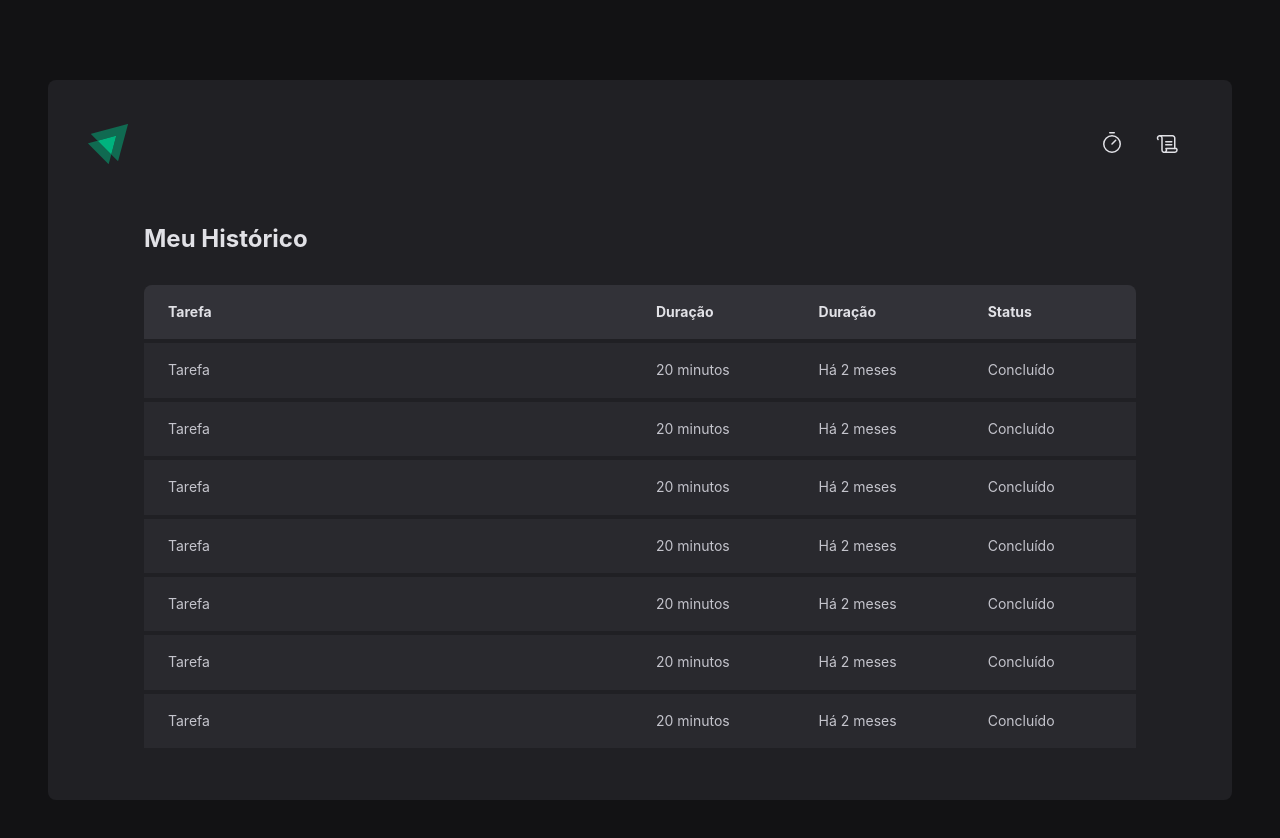
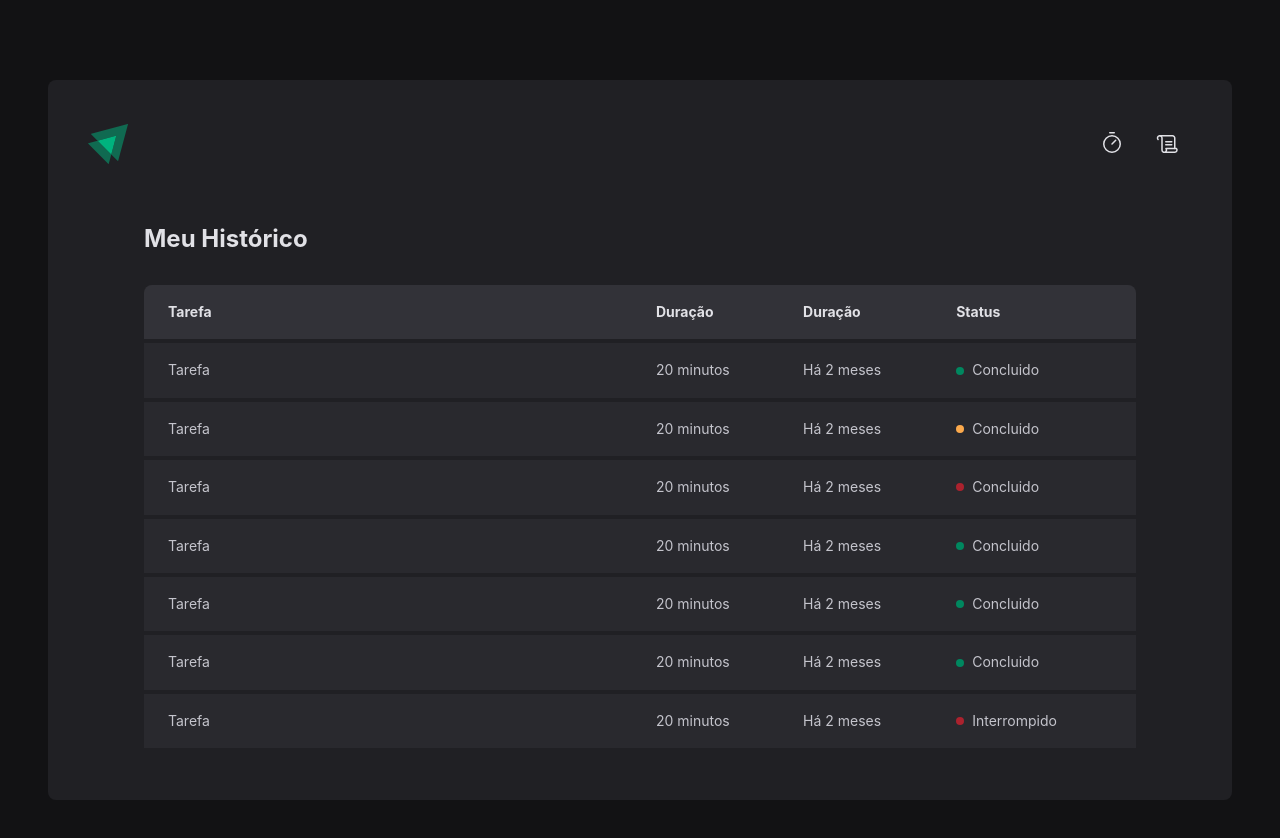
Before and after one commit to Adonaikjr/timer, a React (Vite) app: page /history in a window 1280 px wide. Shown: the top 838 px of the page. Built offline with nearby package versions, Linux system fonts and the light colour scheme.

Commit message:
page history

```diff
--- a/src/pages/History/index.tsx
+++ b/src/pages/History/index.tsx
@@ -1,4 +1,4 @@
-import { Container, HistoryList } from './styled'
+import { Container, HistoryList, Status } from './styled'
 
 export function History() {
   return (
@@ -19,43 +19,57 @@
               <td>Tarefa</td>
               <td>20 minutos</td>
               <td>Há 2 meses</td>
-              <td>Concluído</td>
+              <td>
+                <Status statusColor="green">Concluido</Status>
+              </td>
             </tr>
             <tr>
               <td>Tarefa</td>
               <td>20 minutos</td>
               <td>Há 2 meses</td>
-              <td>Concluído</td>
+              <td>
+                <Status statusColor="yellow">Concluido</Status>
+              </td>
             </tr>
             <tr>
               <td>Tarefa</td>
               <td>20 minutos</td>
               <td>Há 2 meses</td>
-              <td>Concluído</td>
+              <td>
+                <Status statusColor="red">Concluido</Status>
+              </td>
             </tr>
             <tr>
               <td>Tarefa</td>
               <td>20 minutos</td>
               <td>Há 2 meses</td>
-              <td>Concluído</td>
+              <td>
+                <Status statusColor="green">Concluido</Status>
+              </td>
             </tr>
             <tr>
               <td>Tarefa</td>
               <td>20 minutos</td>
               <td>Há 2 meses</td>
-              <td>Concluído</td>
+              <td>
+                <Status statusColor="green">Concluido</Status>
+              </td>
             </tr>
             <tr>
               <td>Tarefa</td>
               <td>20 minutos</td>
               <td>Há 2 meses</td>
-              <td>Concluído</td>
+              <td>
+                <Status statusColor="green">Concluido</Status>
+              </td>
             </tr>
             <tr>
               <td>Tarefa</td>
               <td>20 minutos</td>
               <td>Há 2 meses</td>
-              <td>Concluído</td>
+              <td>
+                <Status statusColor="red">Interrompido</Status>
+              </td>
             </tr>
           </tbody>
         </table>
--- a/src/pages/History/styled.ts
+++ b/src/pages/History/styled.ts
@@ -52,3 +52,25 @@
     }
   }
 `
+const STATUS_COLORS = {
+  yellow: 'yellow-500',
+  green: 'green-500',
+  red: 'red-500',
+} as const
+
+interface StatusProps {
+  statusColor: keyof typeof STATUS_COLORS
+}
+
+export const Status = styled.span<StatusProps>`
+  display: flex;
+  align-items: center;
+  gap: 0.5rem;
+  &::before {
+    content: '';
+    width: 0.5rem;
+    height: 0.5rem;
+    border-radius: 9999px;
+    background: ${(props) => props.theme[STATUS_COLORS[props.statusColor]]};
+  }
+`
```
